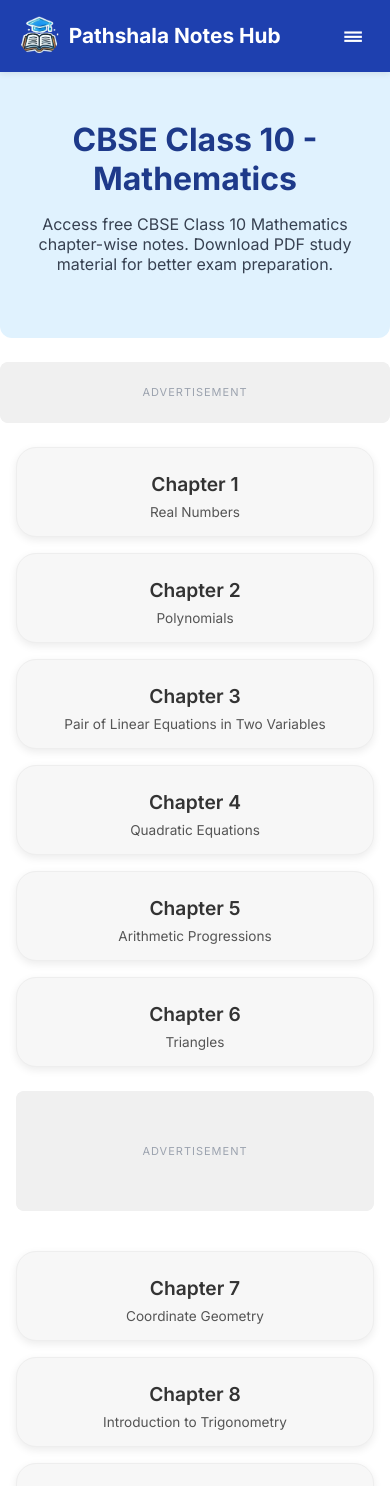
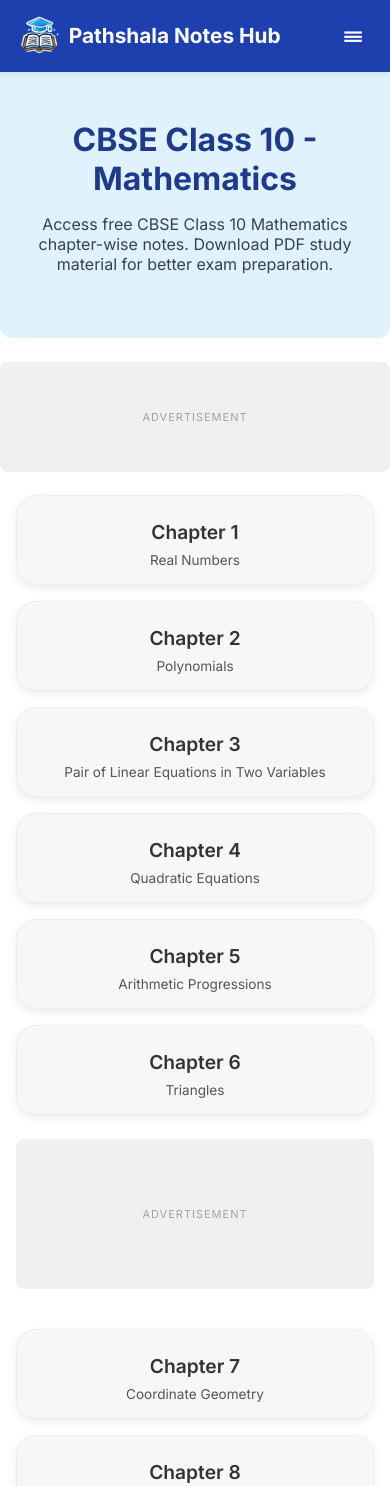
Before and after one commit to StockCodeIn/pathshalanoteshub, a Next.js app: page /cbse/10/mathematics in a window 390 px wide. Shown: the top 1486 px of the page. Built offline with nearby package versions, Linux system fonts and the light colour scheme.

Commit message:
ads hight fix

```diff
--- a/src/app/globals.css
+++ b/src/app/globals.css
@@ -138,8 +138,8 @@ a {
 
 @media (max-width: 768px) {
   .ad-wrapper.display {
-    aspect-ratio: 320 / 50;
-    min-height: 50px;
+    aspect-ratio: 320 / 90;
+    min-height: 90px;
   }
 }
 
@@ -157,7 +157,7 @@ a {
 @media (max-width: 768px) {
   .ad-wrapper.in-article {
     max-width: 100%;
-    min-height: 150px;
+    min-height: 200px;
   }
 }
 
@@ -187,7 +187,7 @@ a {
 
 @media (max-width: 768px) {
   .ad-wrapper.in-feed {
-    min-height: 120px;
+    min-height: 150px;
   }
 }
 
```
